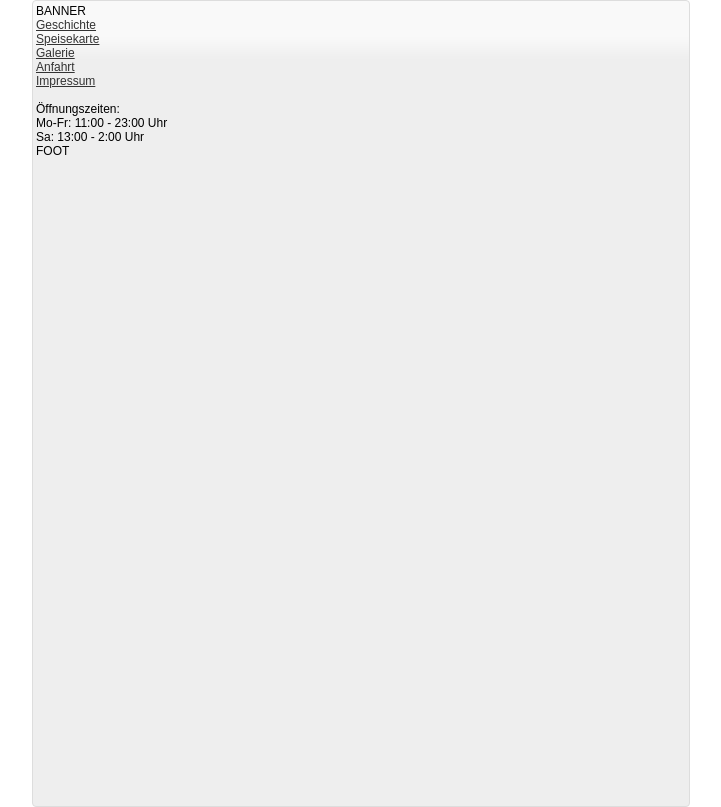
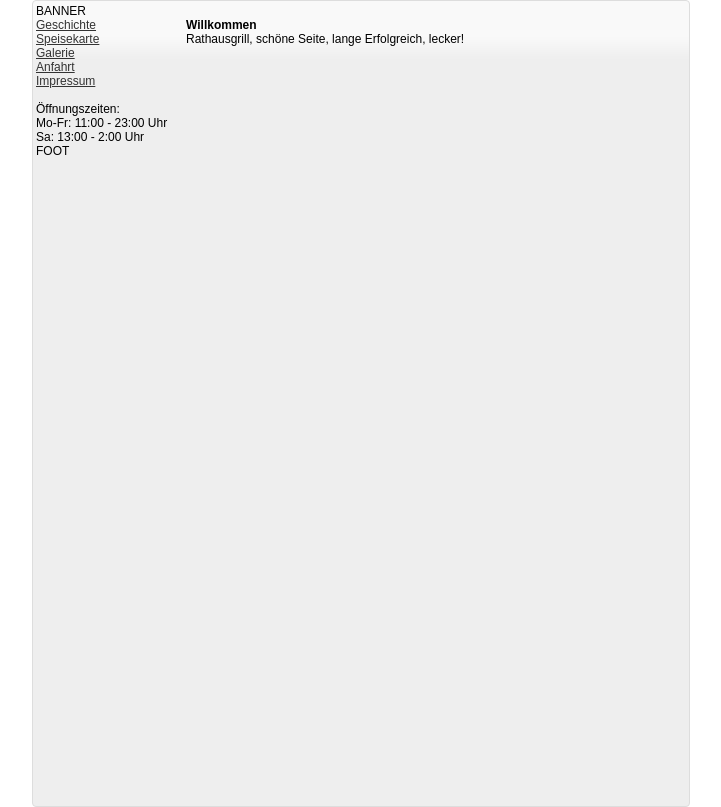
Before and after one commit to Istani/PHP_Rathausgrill, a PHP site: page / in a window 1280 px wide. Shown: the whole page, without its empty margins (279-1000 px from the left). Run offline with PHP 8.4, Linux system fonts and the light colour scheme.

Commit message:
Content - Verweise

```diff
--- a/content/index.php
+++ b/content/index.php
@@ -0,0 +1,14 @@
+<?php
+  if (!isset($_GET['seite'])) {
+    $_GET['seite']="start";
+  }
+
+  $tmp_seite="content/".$_GET['seite']."/index.php";
+  if (file_exists($tmp_seite)) {
+    include($tmp_seite);
+  } else {
+    $_GET['seite']="start";
+    $tmp_seite="content/".$_GET['seite']."/index.php";
+    include($tmp_seite);
+  }
+?>
--- /dev/null
+++ b/content/start/index.php
@@ -0,0 +1,2 @@
+<h1>Willkommen</h1>
+Rathausgrill, schöne Seite, lange Erfolgreich, lecker!
--- a/index.php
+++ b/index.php
@@ -1,4 +1,5 @@
 <?php
+  include("site/config.php");
   include("site/header.php");
   include("site/content.php");
   include("site/footer.php");
--- /dev/null
+++ b/site/config.php
@@ -0,0 +1,2 @@
+<?php
+?>
--- a/site/navigation.php
+++ b/site/navigation.php
@@ -1,5 +1,5 @@
-<a href="">Geschichte</a><br>
-<a href="">Speisekarte</a><br>
-<a href="">Galerie</a><br>
-<a href="">Anfahrt</a><br>
-<a href="">Impressum</a><br>
+<a href="index.php?seite=geschichte">Geschichte</a><br>
+<a href="index.php?seite=speisekarte">Speisekarte</a><br>
+<a href="index.php?seite=galerie">Galerie</a><br>
+<a href="index.php?seite=anfahrt">Anfahrt</a><br>
+<a href="index.php?seite=impressum">Impressum</a><br>
```
